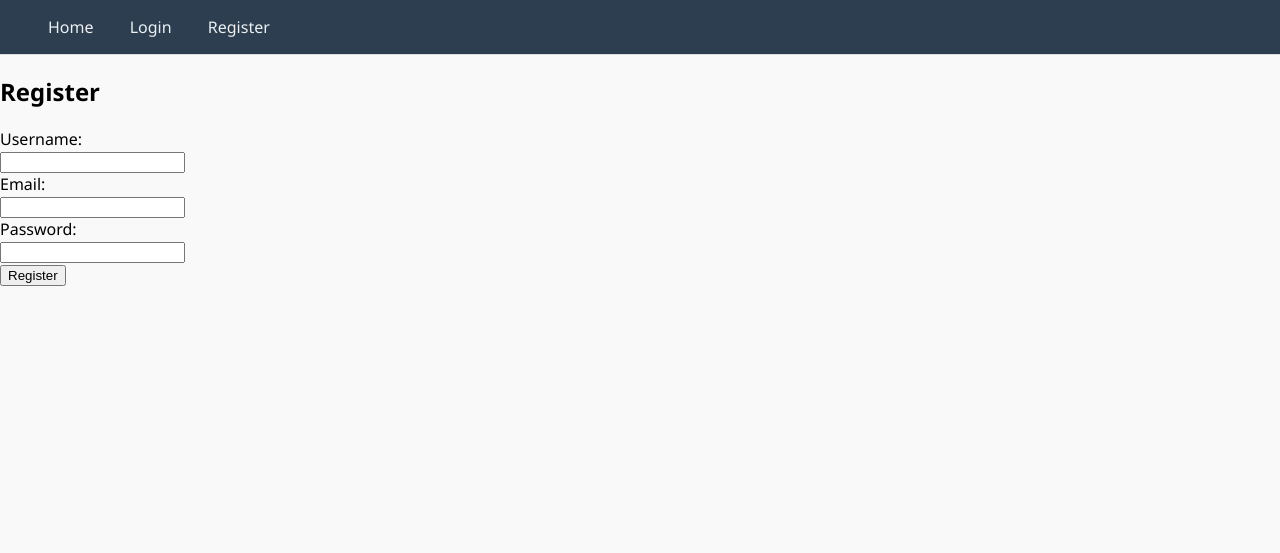
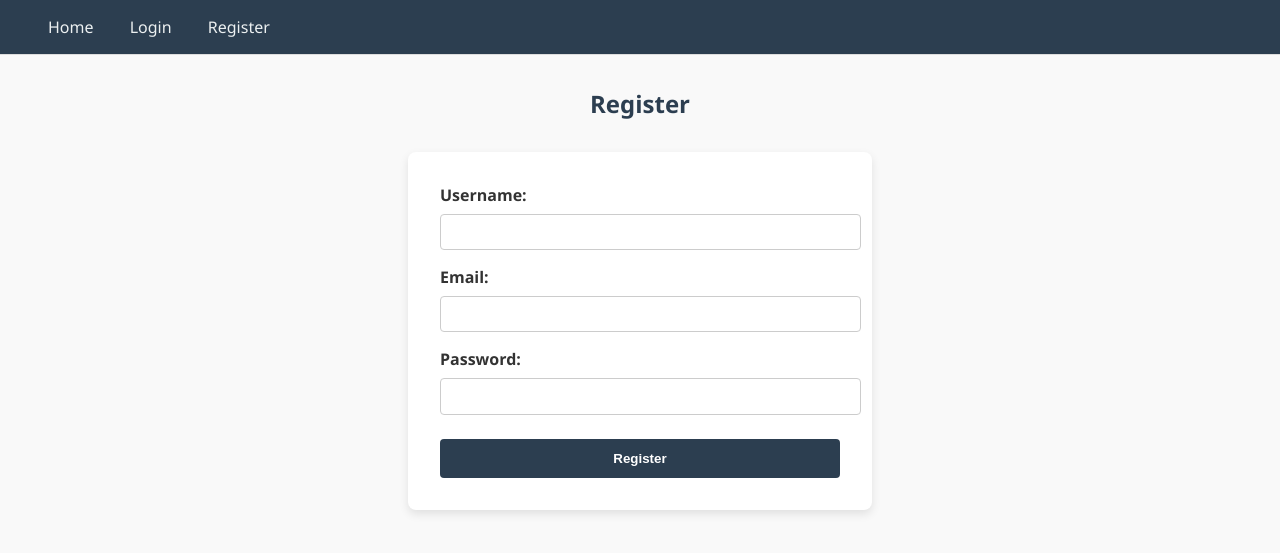
Before and after one commit to praveshgrewal/E-Shop, a Flask app: page /register in a window 1280 px wide. Shown: the top 553 px of the page. Run offline with Flask 3, Linux system fonts and the light colour scheme.

Commit message:
Update register.html

```diff
--- a/templates/register.html
+++ b/templates/register.html
@@ -1,13 +1,19 @@
 {% extends 'base.html' %}
 {% block content %}
-<h2>Register</h2>
-<form method="POST">
-    <label>Username:</label><br />
-    <input type="text" name="username" required /><br />
-    <label>Email:</label><br />
-    <input type="email" name="email" required /><br />
-    <label>Password:</label><br />
-    <input type="password" name="password" required /><br />
-    <button type="submit">Register</button>
+<h2 style="text-align: center; color: #2c3e50; margin-top: 2rem;">Register</h2>
+
+<form method="POST" style="max-width: 400px; margin: 2rem auto; background: #ffffff; padding: 2rem; border-radius: 8px; box-shadow: 0 4px 10px rgba(0, 0, 0, 0.1);">
+    <label style="display: block; margin-bottom: 0.5rem; font-weight: bold; color: #333;">Username:</label>
+    <input type="text" name="username" required style="width: 100%; padding: 0.6rem; margin-bottom: 1rem; border: 1px solid #ccc; border-radius: 4px;" />
+
+    <label style="display: block; margin-bottom: 0.5rem; font-weight: bold; color: #333;">Email:</label>
+    <input type="email" name="email" required style="width: 100%; padding: 0.6rem; margin-bottom: 1rem; border: 1px solid #ccc; border-radius: 4px;" />
+
+    <label style="display: block; margin-bottom: 0.5rem; font-weight: bold; color: #333;">Password:</label>
+    <input type="password" name="password" required style="width: 100%; padding: 0.6rem; margin-bottom: 1.5rem; border: 1px solid #ccc; border-radius: 4px;" />
+
+    <button type="submit" style="width: 100%; padding: 0.75rem; background-color: #2c3e50; color: white; border: none; border-radius: 4px; font-weight: bold; cursor: pointer;">
+        Register
+    </button>
 </form>
 {% endblock %}
```
